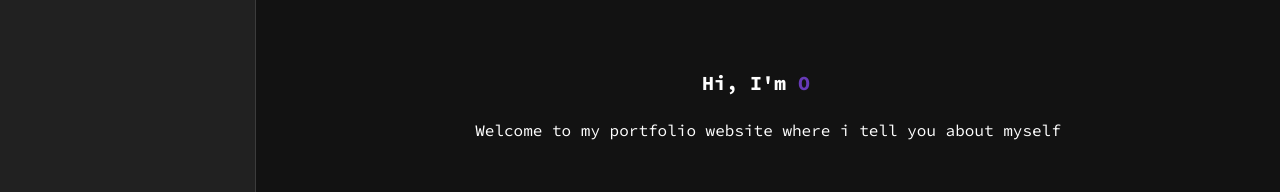
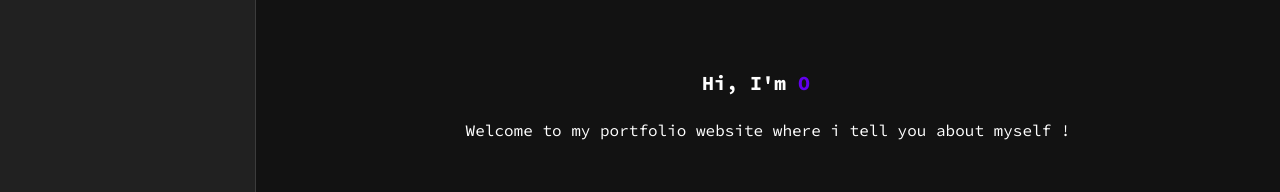
Before and after one commit to Kryptonite19/Vuetify-Scaffold-Portfolio, a Vue app: page / in a window 1280 px wide. Shown: the part 337-529 px from the top of the page. Built offline with nearby package versions, Linux system fonts and the light colour scheme.

Commit message:
Hero text locales applied to view

```diff
--- a/src/views/HomeView.vue
+++ b/src/views/HomeView.vue
@@ -10,7 +10,7 @@
         </h1>
       </div>
       <div :class="{ 'text-h3 font-weight-medium text-justify mt-3': !mobile }">
-        Welcome to my portfolio website where i tell you about myself
+        {{ t('$vuetify.herotext') }}
       </div>
     </v-responsive>
   </v-container>
@@ -76,7 +76,7 @@ h1 {
   font-size: 15pt;
   font-weight: bold;
   span.typed-text {
-    color: #673ab7;
+    color: #6200EE;
   }
 }
 
```
